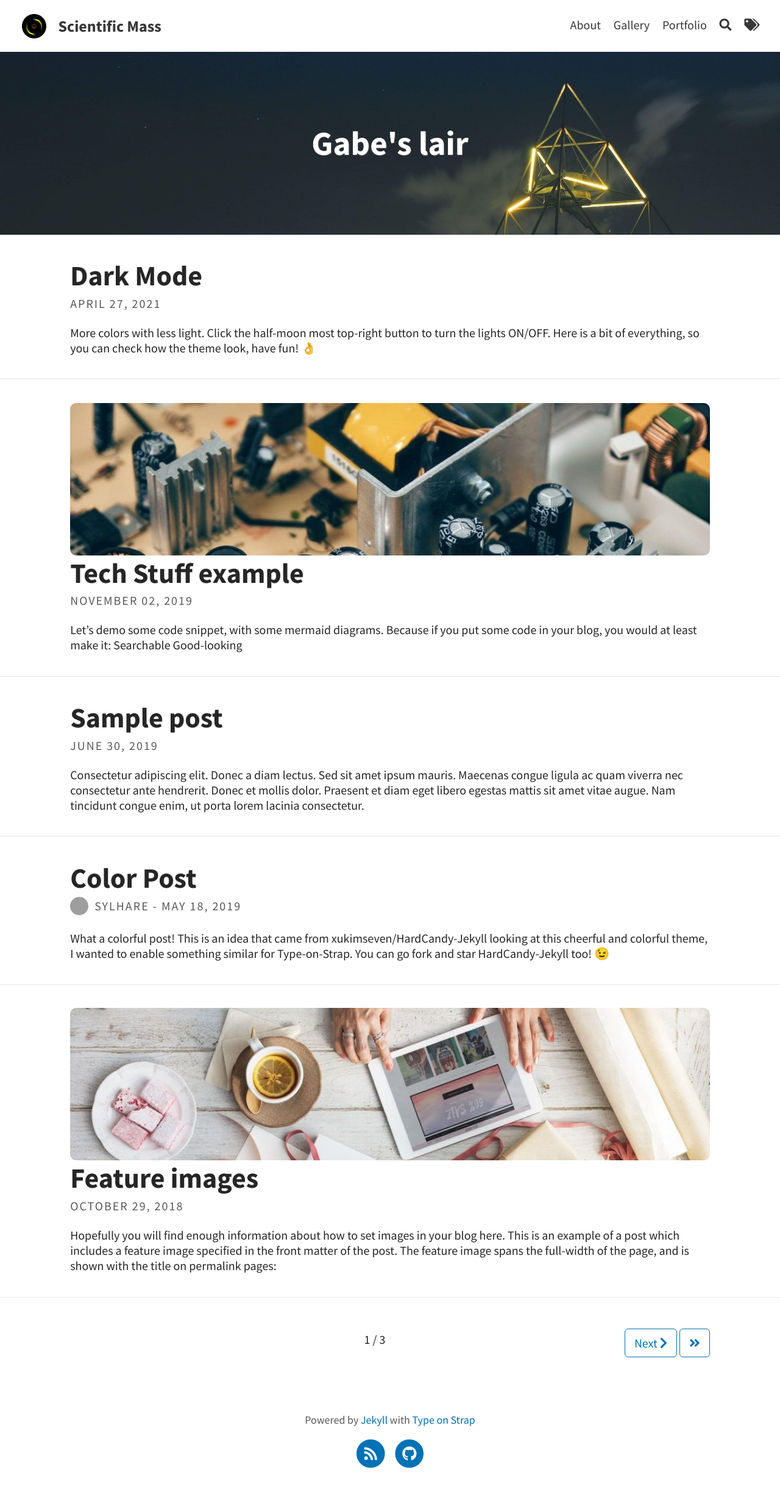
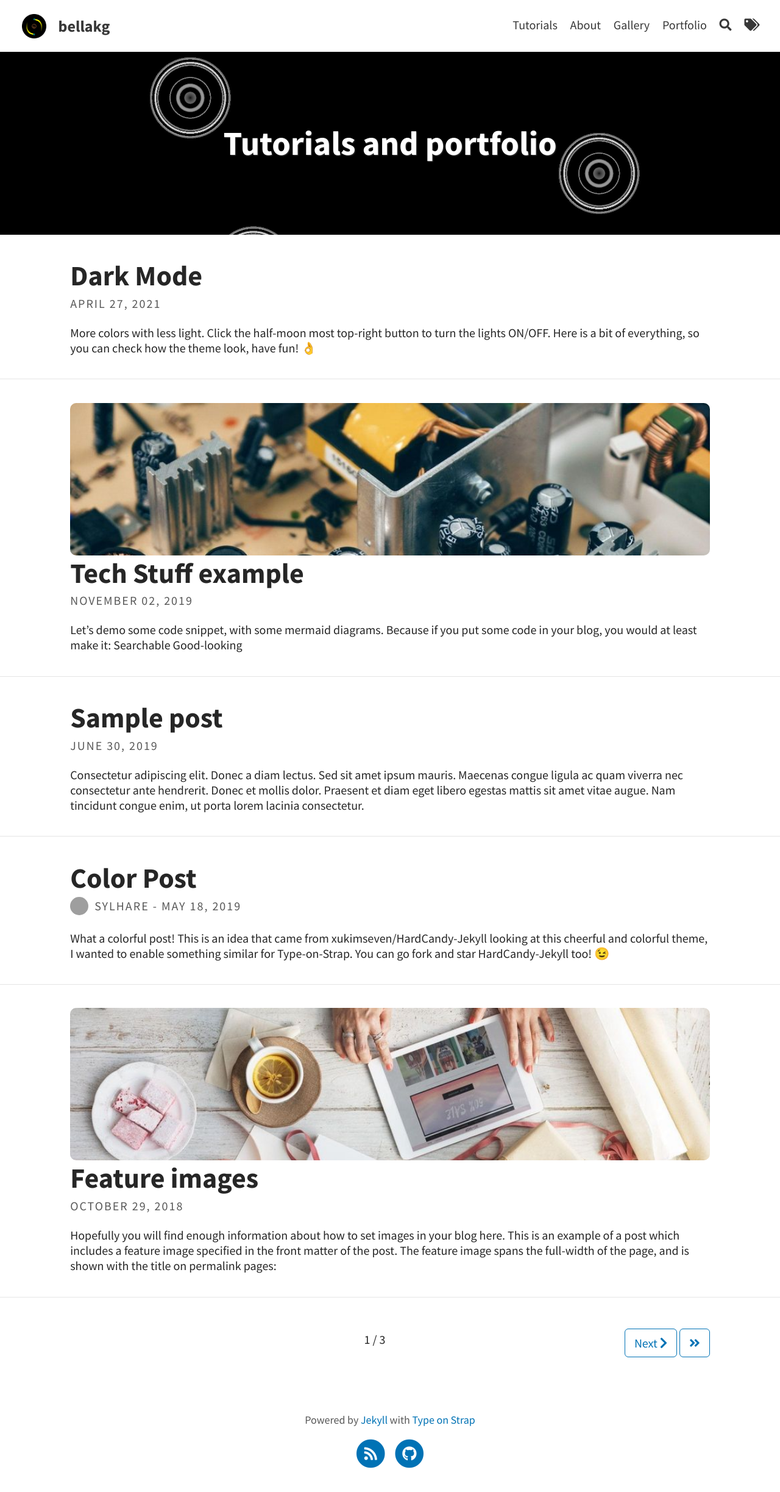
Before and after one commit to bellakg/bellakg.github.io, a Jekyll site: the page built from index.html, in a window 1280 px wide. Shown: the whole page at 61% size. Built offline with Jekyll 4.4.1, drawn with Linux system fonts in a browser that asks for light colours; the list of posts is cut into pages by our own code; grey boxes are pictures that could not be loaded.

```diff
--- a/_config.yml
+++ b/_config.yml
@@ -3,14 +3,14 @@ baseurl: "/"
 url: "https://bellakg.github.io"
 
 # THEME-SPECIFIC CONFIGURATION
-title: Scientific Mass                                    # site's title
+title: bellakg # site's title
 description: "My Portfolio and Blog site"      # used by search engines
 avatar: assets/img/icon.png                         # Empty for no avatar in navbar
 favicon: assets/favicon.ico                             # Icon displayed in the tab
 
 # Header and footer text
-header_text: Gabe's lair  # Change Blog header text
-header_feature_image: assets/img/header/triangular.jpeg
+header_text: Tutorials and  portfolio  # Change Blog header text
+header_feature_image: assets/img/header/triangular-header.jpeg
 header_feature_image_responsive: true
 footer_text: >
   Powered by <a href="https://jekyllrb.com/">Jekyll</a> with <a href="https://github.com/sylhare/Type-on-Strap">Type on Strap</a>
```
Also changed, not shown: pages/Tutorials.md (added, +9 -0 lines), assets/img/header/triangular-header.jpeg (added), media-edit/triangular-header.jpg (added), 1 other file.
